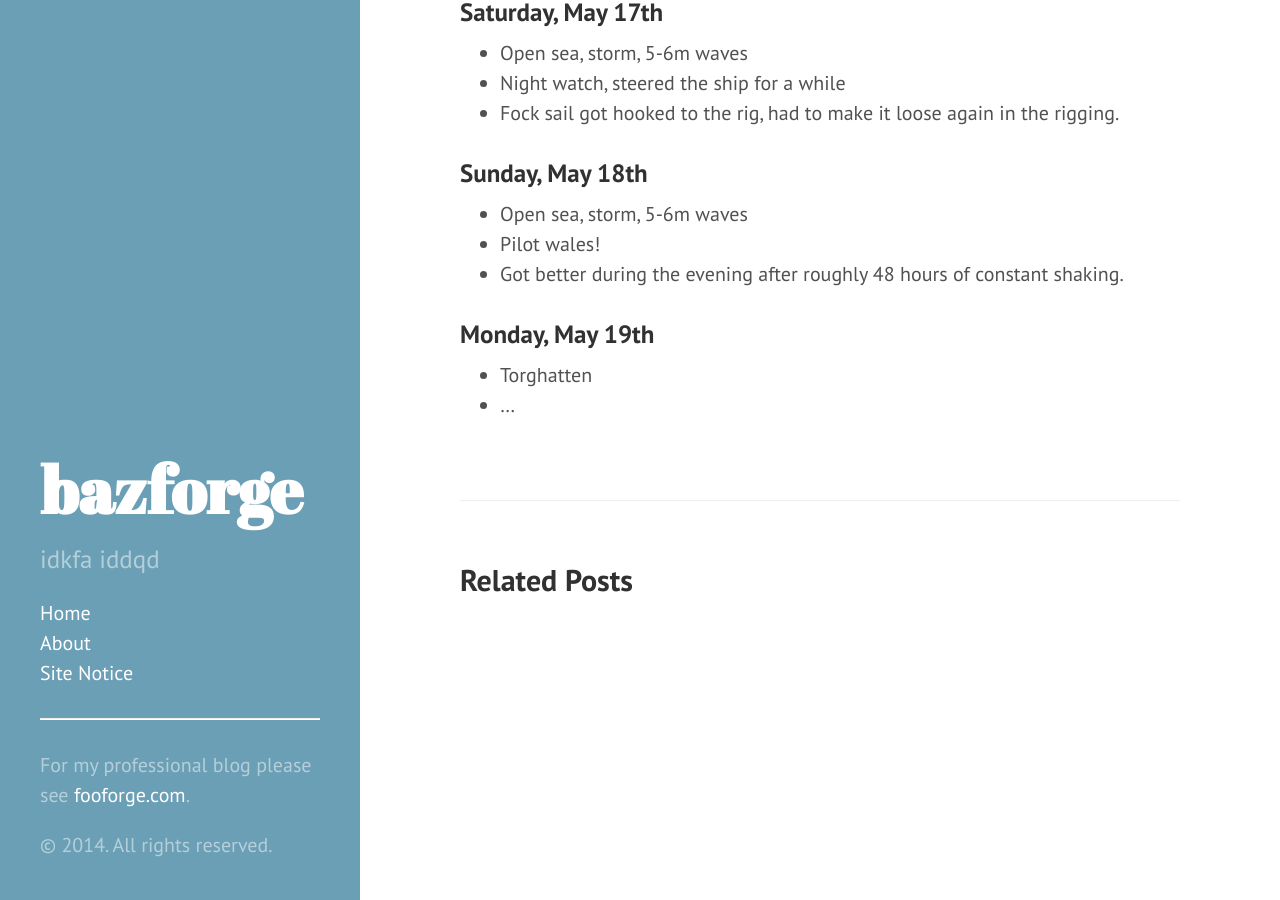
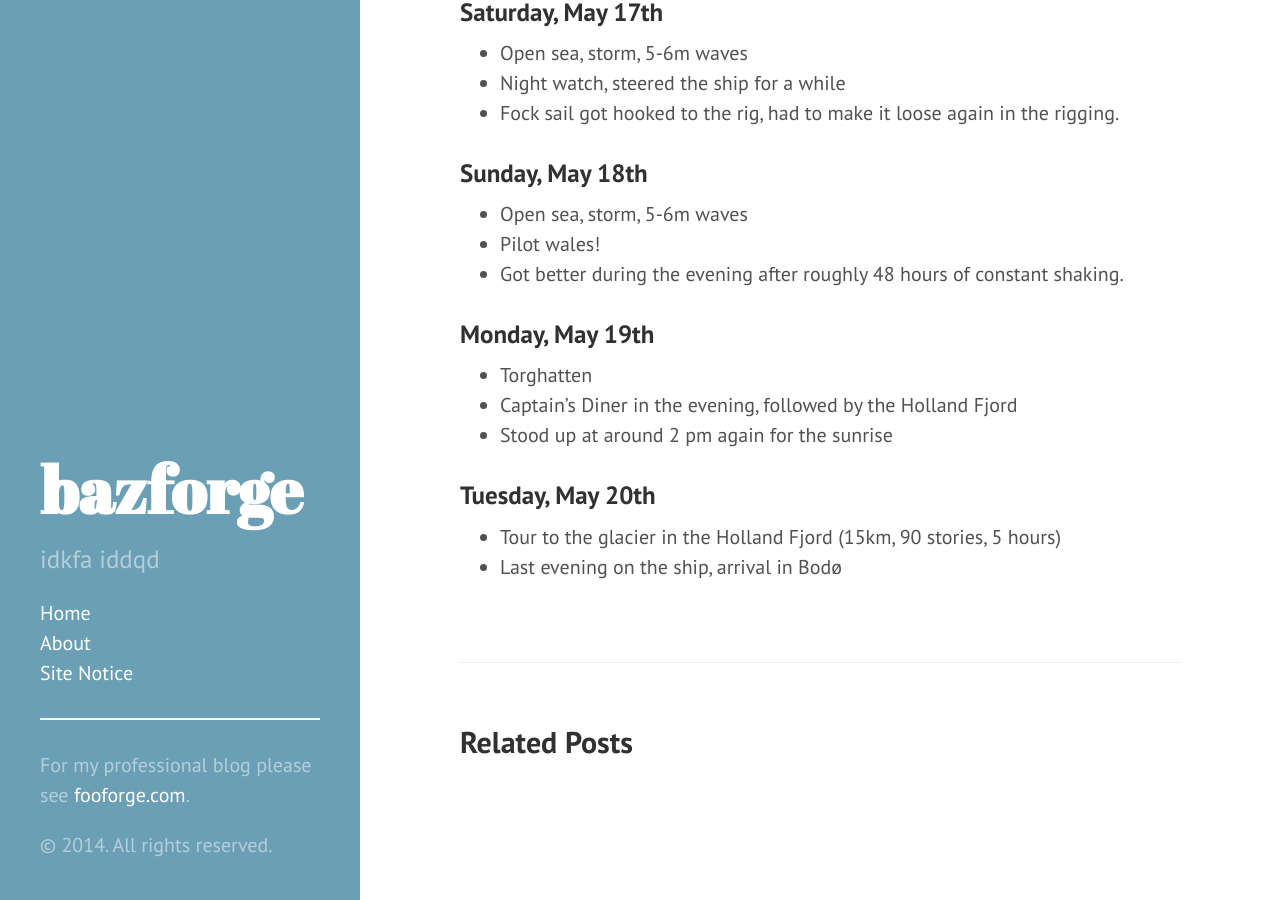
Before and after one commit to fooforge/bazforge.com, a Jekyll site: the page built from _posts/2014-05-21-Sailing-from-Hamburg-to-Bodo.md, in a window 1280 px wide and 900 px high, scrolled down 1281 px. Built offline with Jekyll 4.4.1, drawn with Linux system fonts in a browser that asks for light colours; Markdown is read by kramdown in place of the engine named in the settings.

Commit message:
Extend the sailing trip post

```diff
--- a/_posts/2014-05-21-Sailing-from-Hamburg-to-Bodo.md
+++ b/_posts/2014-05-21-Sailing-from-Hamburg-to-Bodo.md
@@ -56,4 +56,10 @@ categories: vacation
 ### Monday, May 19th
 
 * Torghatten
-* ...
+* Captain's Diner in the evening, followed by the Holland Fjord
+* Stood up at around 2 pm again for the sunrise
+
+### Tuesday, May 20th
+
+* Tour to the glacier in the Holland Fjord (15km, 90 stories, 5 hours)
+* Last evening on the ship, arrival in Bodø
```
